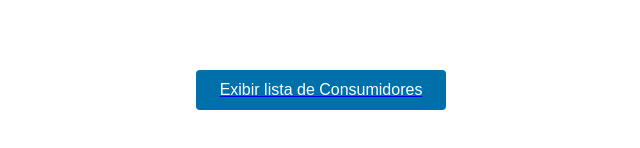
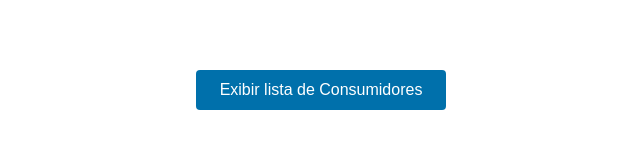
Before and after one commit to hfisaquiel/u-challenge-unlinked, a React (Create React App) app: page / in a window 1280 px wide. Shown: the part 310-458 px from the top of the page, without its empty margins (319-959 px from the left). Built offline with nearby package versions, Linux system fonts and the light colour scheme; no server answers.

Commit message:
fix: remove underline from links

```diff
--- a/src/Styles/reset.scss
+++ b/src/Styles/reset.scss
@@ -1,7 +1,6 @@
 body {
   margin: 0;
-  font-family: -apple-system, 'Helvetica Neue',
-    sans-serif;
+  font-family: -apple-system, 'Helvetica Neue', sans-serif;
   -webkit-font-smoothing: antialiased;
   -moz-osx-font-smoothing: grayscale;
 }
@@ -10,3 +9,8 @@ code {
   font-family: source-code-pro, Menlo, Monaco, Consolas, 'Courier New',
     monospace;
 }
+
+a:link,
+a:visited {
+  text-decoration: unset;
+}
```
